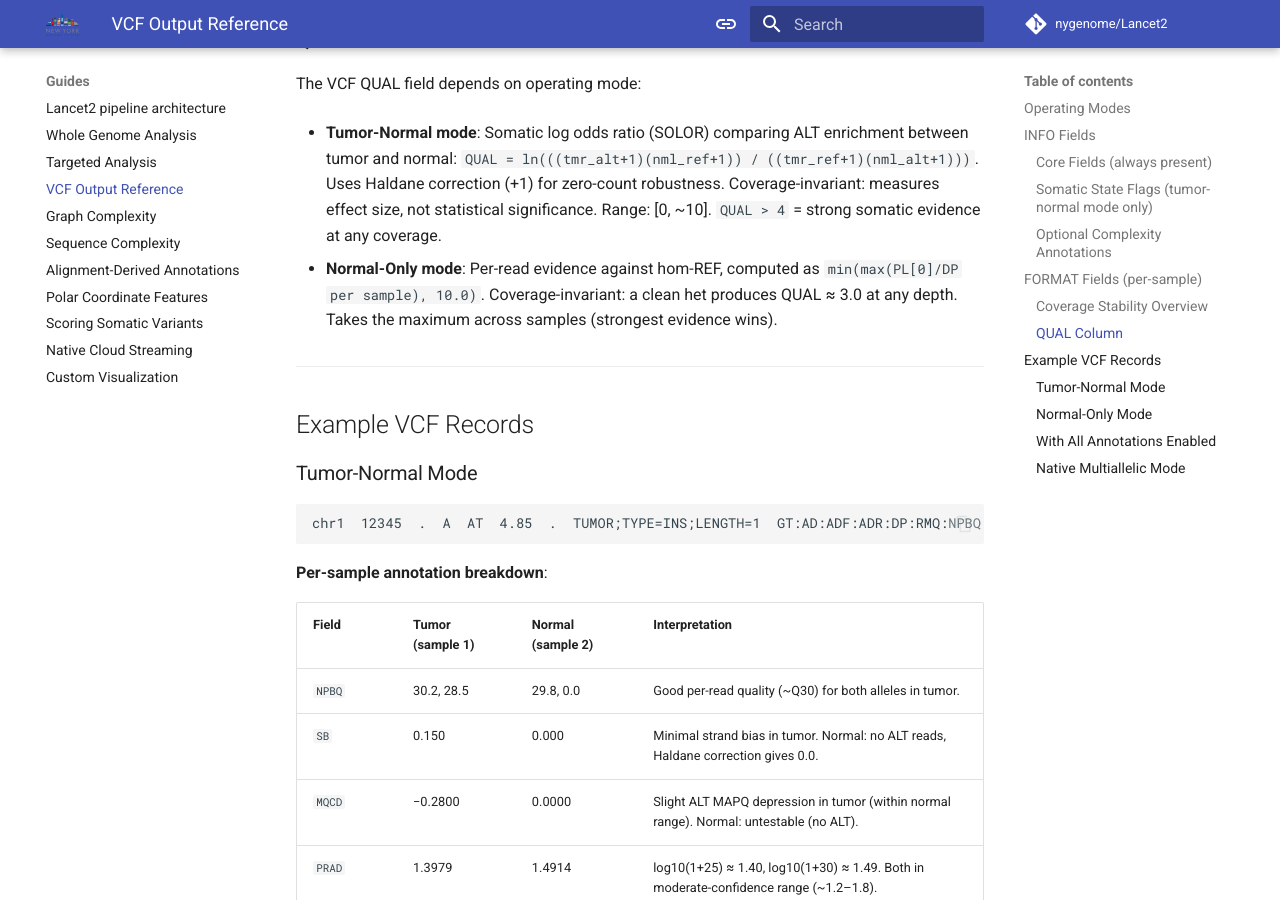
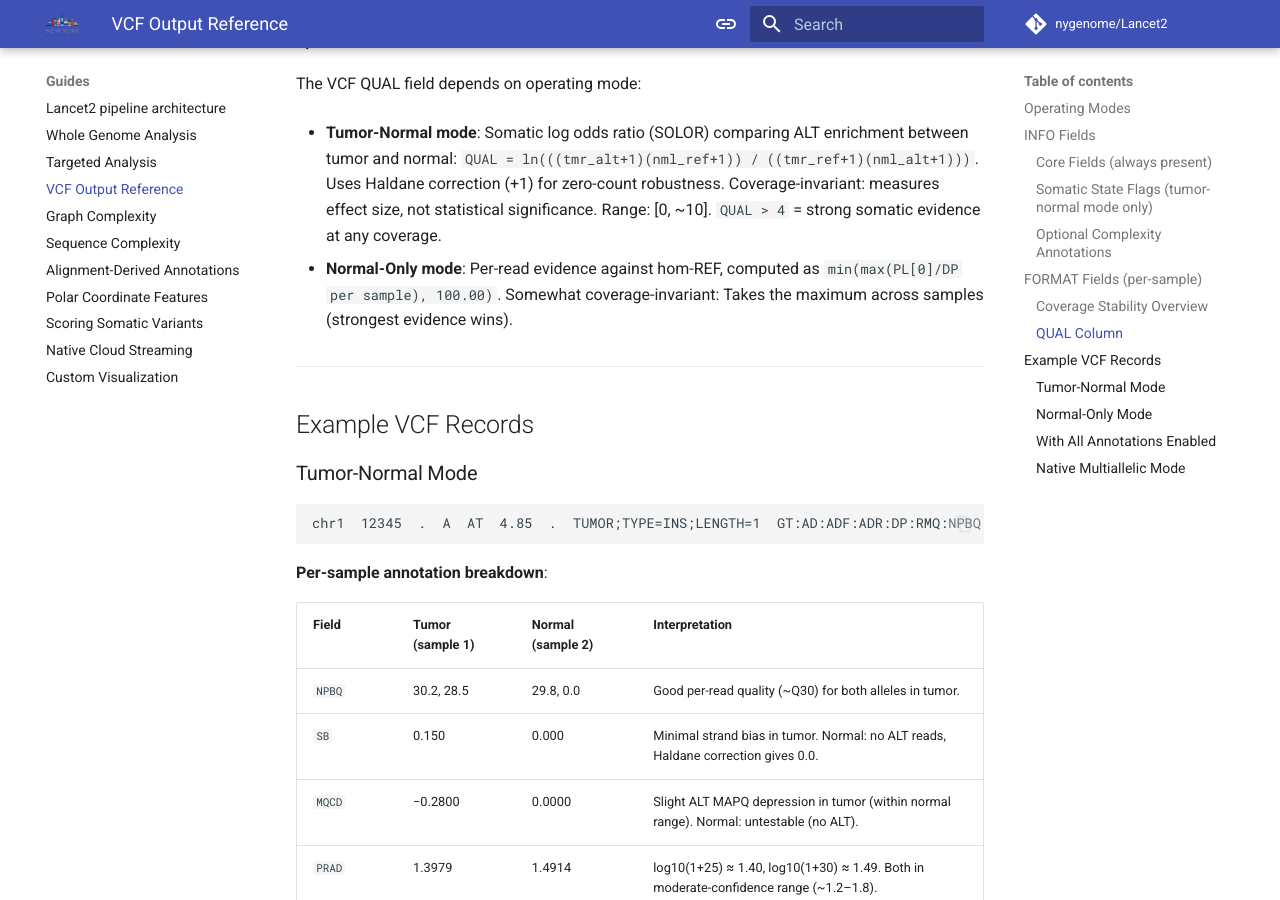
Before and after one commit to omicsnut/Lancet2, an MkDocs documentation site: the page built from docs/guides/vcf_output.md, in a window 1280 px wide and 900 px high, scrolled down 4901 px. Built offline with MkDocs 1.6.1 and Material for MkDocs 9.7.7, drawn with Linux system fonts in a browser that asks for light colours; plug-ins that fetch from the network failed and are left out; comment, search, counter and statistics services are not loaded; the version menu is left out; some of the changed text lies outside the part shown.

Commit message:
fix: cap germline site qual at 100 instead of 10

```diff
--- a/docs/guides/vcf_output.md
+++ b/docs/guides/vcf_output.md
@@ -14,7 +14,7 @@ Lancet2 operates in two modes that affect which INFO fields are present:
 | Mode | Inputs | INFO State Tags | QUAL Source |
 |:-----|:-------|:----------------|:------------|
 | **Tumor-Normal** (somatic) | ≥ 1 tumor AND ≥ 1 normal BAM/CRAM | `SHARED`, `NORMAL`, `TUMOR` | Somatic log odds ratio (SOLOR) |
-| **Normal-Only** (germline) | Normal BAM/CRAM only | *(none — state is UNKNOWN)* | Per-read evidence: min(PL[0]/DP, 10) |
+| **Normal-Only** (germline) | Normal BAM/CRAM only | *(none — state is UNKNOWN)* | Per-read evidence: min(PL[0]/DP, 100) |
 
 In tumor-normal mode, state tags classify each variant by ALT allele
 presence across sample types. In normal-only mode, state classification
@@ -107,9 +107,8 @@ The VCF QUAL field depends on operating mode:
   `QUAL > 4` = strong somatic evidence at any coverage.
 
 - **Normal-Only mode**: Per-read evidence against hom-REF, computed as
-  `min(max(PL[0]/DP per sample), 10.0)`. Coverage-invariant: a clean het
-  produces QUAL ≈ 3.0 at any depth. Takes the maximum across samples
-  (strongest evidence wins).
+  `min(max(PL[0]/DP per sample), 100.00)`. Somewhat coverage-invariant:
+  Takes the maximum across samples (strongest evidence wins).
 
 ---
 
```
Also changed, not shown: 2 other files.
